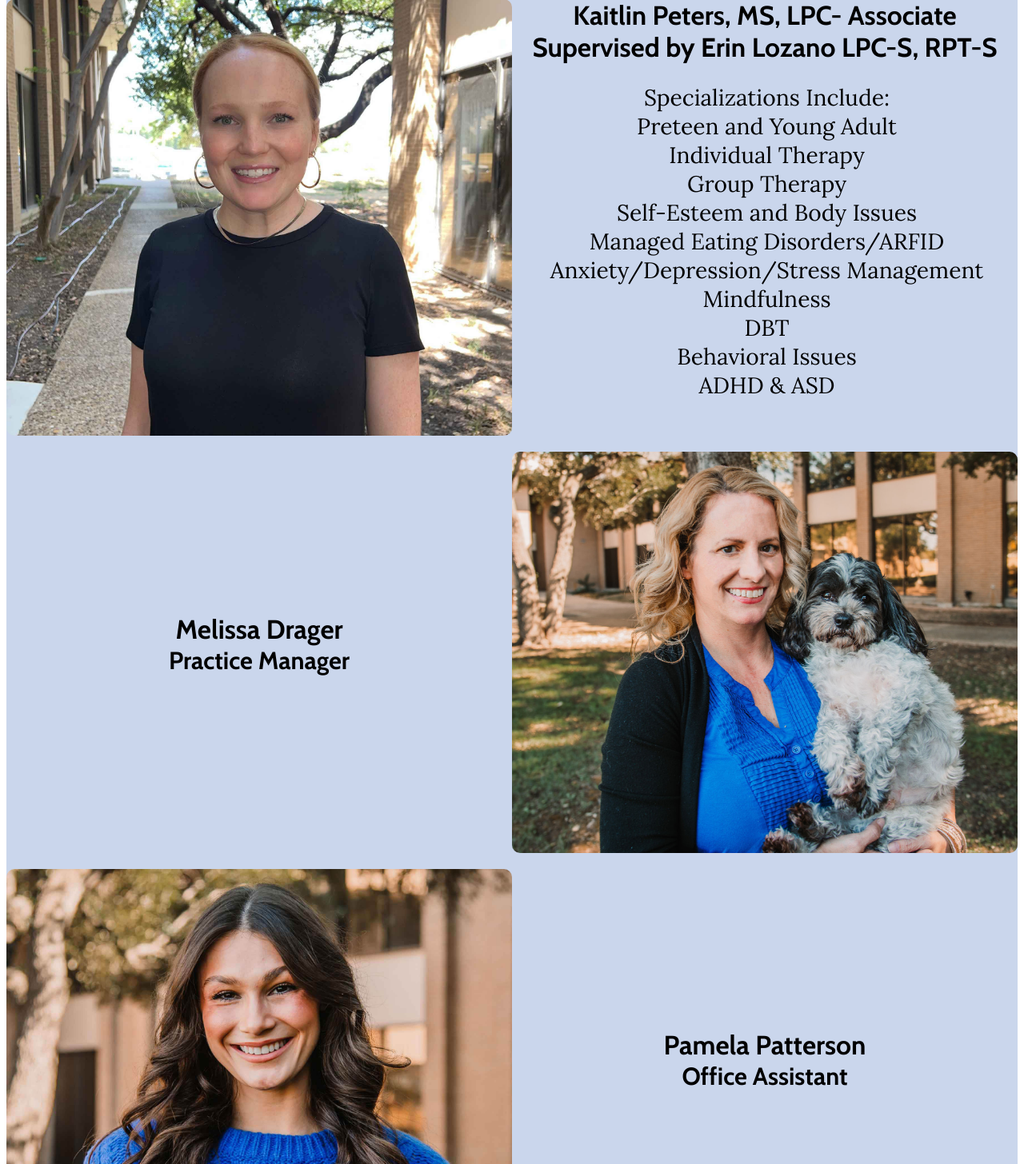
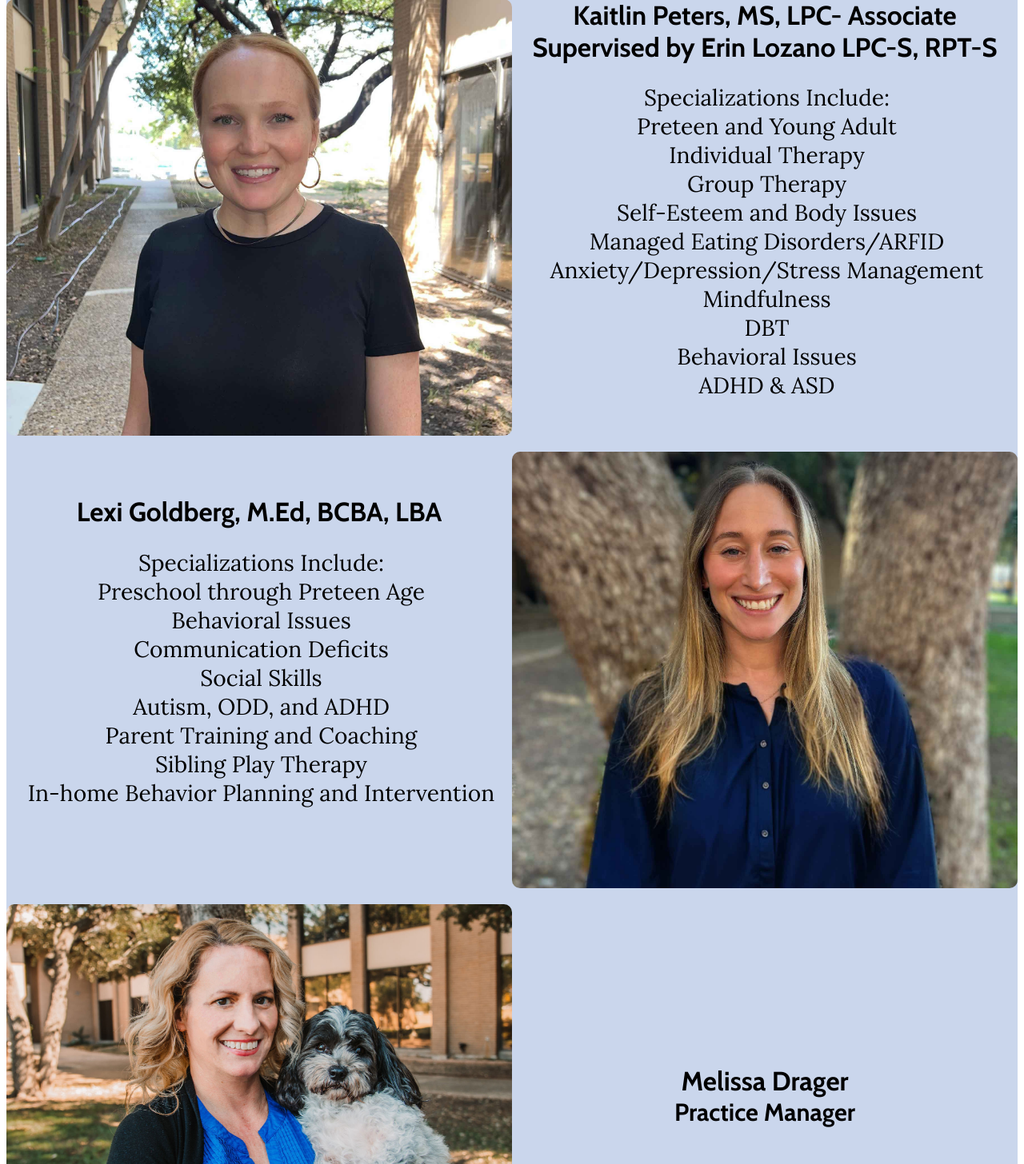
Before and after one commit to boonewh/css-website, a CodeIgniter app: page /database/staff in a window 1280 px wide. Shown: the part 5044-6500 px from the top of the page at 80% size. Run offline with CodeIgniter, Linux system fonts and the light colour scheme.

Commit message:
Added staff member

```diff
--- a/application/views/pages/staff.php
+++ b/application/views/pages/staff.php
@@ -154,34 +154,38 @@
                     </div>
                 </div>
 
-                                <!--
                 <div class="staff2">
-                    <img src="" alt="">
                     <div>
                         <h4>Lexi Goldberg, M.Ed, BCBA, LBA</h4>
                         <ul>
                             <li>Specializations Include:</li>
+                            <li>Preschool through Preteen Age</li>
                             <li>Behavioral Issues</li>
+                            <li>Communication Deficits</li>
+                            <li>Social Skills</li>
                             <li>Autism, ODD, and ADHD</li>
                             <li>Parent Training and Coaching</li>
+                            <li>Sibling Play Therapy</li>
+                            <li>In-home Behavior Planning and Intervention</li>
                         </ul>
                     </div>
-                </div>-->
+                    <img src="assets/images/lexi.jpg" alt="Lexi Goldberg">
+                </div>
 
                 <div class="staff2">
+                <img src="assets/images/melissa.jpg" alt="Melissa Drager">
                     <div>
                         <h4>Melissa Drager</h4>
                         <h5>Practice Manager</h5>
                     </div>
-                    <img src="assets/images/melissa.jpg" alt="Melissa Drager">
                 </div>
 
                 <div class="staff2">
-                    <img class="pam" src="assets/images/pamela1.jpg" alt="Pamela Patterson">
                     <div>
                         <h4>Pamela Patterson</h4>
                         <h5>Office Assistant</h5>
                     </div>
+                    <img class="pam" src="assets/images/pamela1.jpg" alt="Pamela Patterson">
                 </div>
             </div>
         </main>
```
Also changed, not shown: assets/images/lexi.jpg (added).
